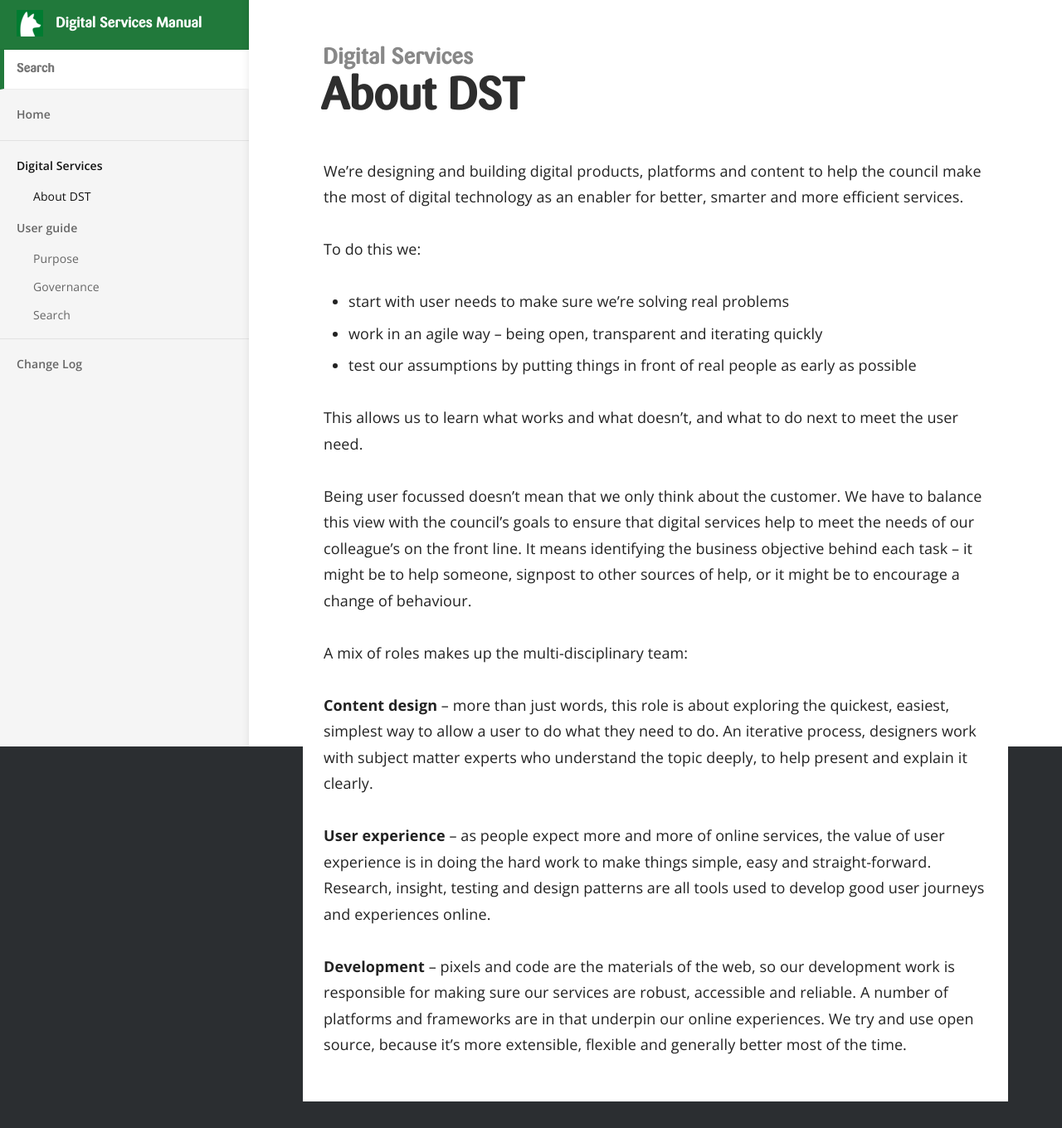
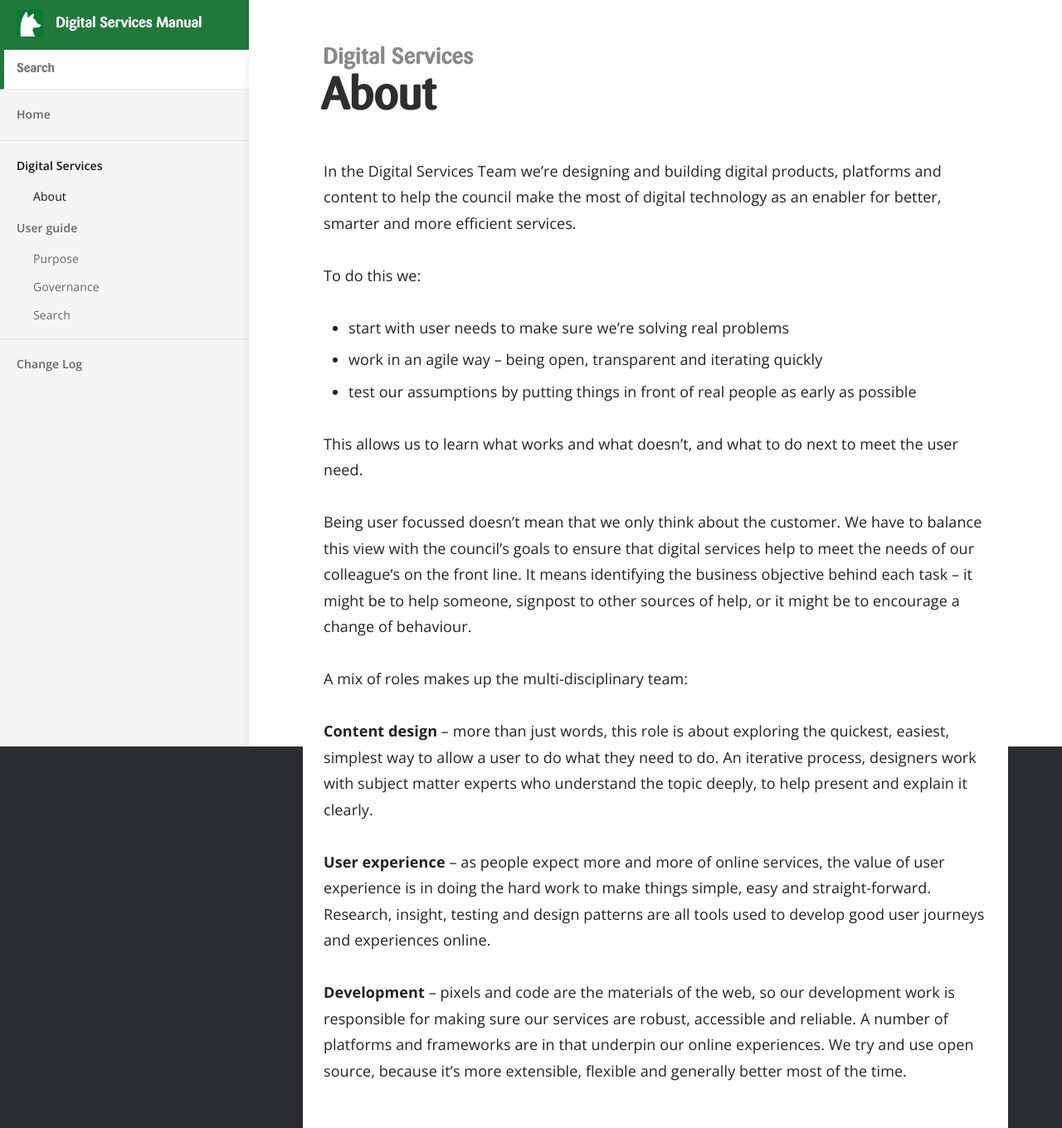
Before and after one commit to leicsCC/leicscc.github.io, a Jekyll site: the page built from _docs/Digital-Services/about.md, in a window 1280 px wide. Shown: the whole page at 83% size. Built offline with Jekyll 4.4.1, drawn with Linux system fonts in a browser that asks for light colours; before the commit the page ends 1328 px from its top, so only the background shows below that.

Commit message:
Update about.md

```diff
--- a/_docs/Digital-Services/about.md
+++ b/_docs/Digital-Services/about.md
@@ -1,10 +1,10 @@
 ---
-title: About DST
+title: About
 category: Digital Services
 order: 1
 ---
 
-We’re designing and building digital products, platforms and content to help the council make the most of digital technology as an enabler for better, smarter and more efficient services.
+In the Digital Services Team we’re designing and building digital products, platforms and content to help the council make the most of digital technology as an enabler for better, smarter and more efficient services.
 
 To do this we:
 -   start with user needs to make sure we’re solving real problems
```
